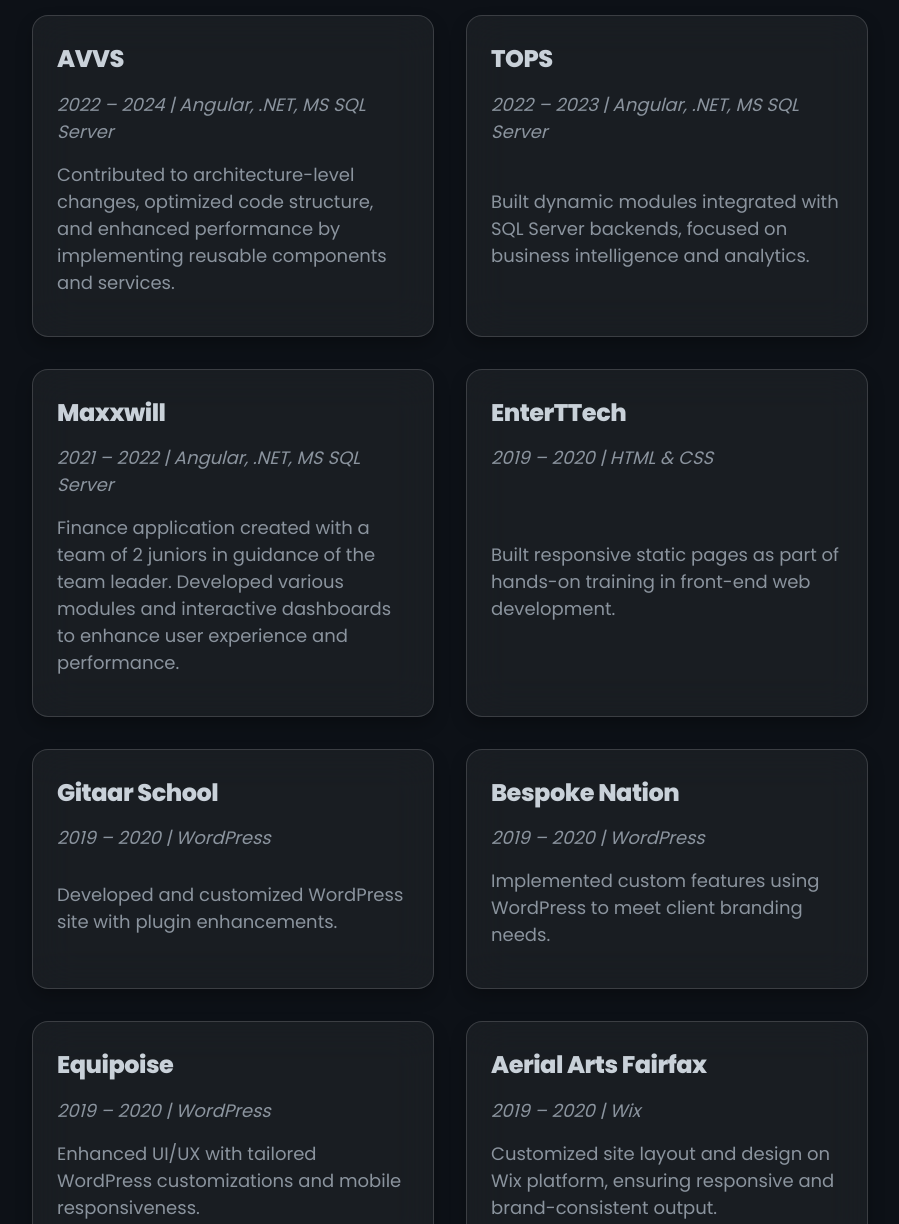
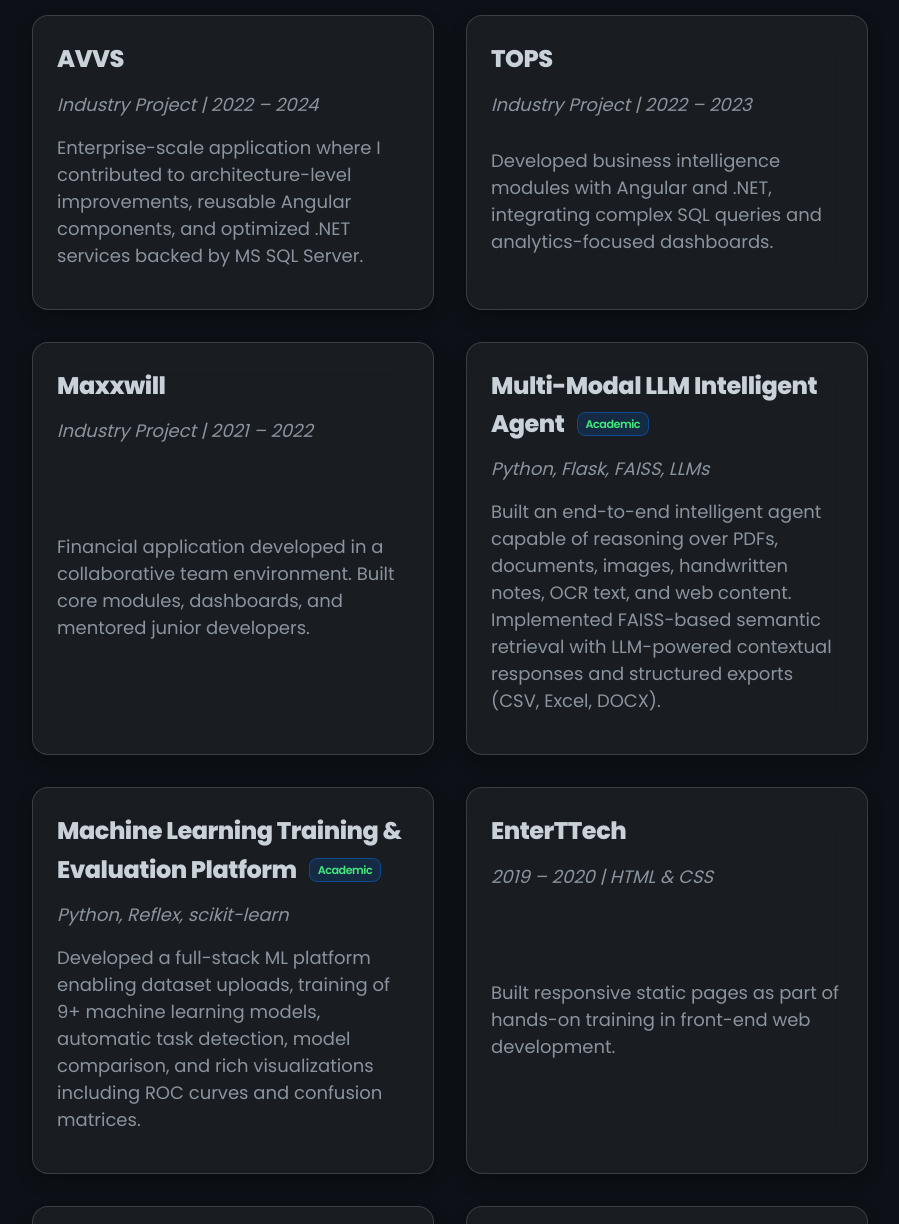
Before and after one commit to riyaapatel/portfolio, a plain HTML site: page index.html in a window 1280 px wide. Shown: the part 2740-3964 px from the top of the page, without its empty margins (190-1089 px from the left). Drawn offline with nearby package versions, Linux system fonts and the light colour scheme.

Commit message:
Update project section with new entries and details

```diff
--- a/index.html
+++ b/index.html
@@ -526,6 +526,22 @@
         padding: 0.3rem 0;
         color: var(--text-primary);
       }
+
+      .badge {
+  font-size: 0.7rem;
+  font-weight: 600;
+  padding: 0.2rem 0.5rem;
+  border-radius: 0.5rem;
+  margin-left: 0.5rem;
+  vertical-align: middle;
+}
+
+.academic-badge {
+  background: rgba(0, 122, 255, 0.15);
+  color: var(--accent-color);
+  border: 1px solid rgba(0, 122, 255, 0.4);
+}
+
     </style>
   </head>
   <body>
@@ -682,34 +698,62 @@
     <section id="projects" class="section">
   <div class="container">
     <h2 class="section-title gradient-text">Projects</h2>
+
     <div class="projects-grid">
-          <!-- Professional Projects (latest first) -->
+      <!-- Industry Projects -->
       <div class="project-card">
         <h3>AVVS</h3>
-            <p><em>2022 – 2024 | Angular, .NET, MS SQL Server</em></p>
+        <p><em>Industry Project | 2022 – 2024</em></p>
         <p>
-              Contributed to architecture-level changes, optimized code
-              structure, and enhanced performance by implementing reusable
-              components and services.
+          Enterprise-scale application where I contributed to architecture-level
+          improvements, reusable Angular components, and optimized .NET services
+          backed by MS SQL Server.
         </p>
       </div>
 
       <div class="project-card">
         <h3>TOPS</h3>
-            <p><em>2022 – 2023 | Angular, .NET, MS SQL Server</em></p>
+        <p><em>Industry Project | 2022 – 2023</em></p>
         <p>
-              Built dynamic modules integrated with SQL Server backends, focused
-              on business intelligence and analytics.
+          Developed business intelligence modules with Angular and .NET,
+          integrating complex SQL queries and analytics-focused dashboards.
         </p>
       </div>
 
       <div class="project-card">
         <h3>Maxxwill</h3>
-            <p><em>2021 – 2022 | Angular, .NET, MS SQL Server</em></p>
+        <p><em>Industry Project | 2021 – 2022</em></p>
         <p>
-              Finance application created with a team of 2 juniors in guidance
-              of the team leader. Developed various modules and interactive
-              dashboards to enhance user experience and performance.
+          Financial application developed in a collaborative team environment.
+          Built core modules, dashboards, and mentored junior developers.
+        </p>
+      </div>
+
+      <!-- Academic Projects -->
+      <div class="project-card">
+        <h3>
+          Multi-Modal LLM Intelligent Agent
+          <span class="badge academic-badge">Academic</span>
+        </h3>
+        <p><em>Python, Flask, FAISS, LLMs</em></p>
+        <p>
+          Built an end-to-end intelligent agent capable of reasoning over PDFs,
+          documents, images, handwritten notes, OCR text, and web content.
+          Implemented FAISS-based semantic retrieval with LLM-powered contextual
+          responses and structured exports (CSV, Excel, DOCX).
+        </p>
+      </div>
+
+      <div class="project-card">
+        <h3>
+          Machine Learning Training & Evaluation Platform
+          <span class="badge academic-badge">Academic</span>
+        </h3>
+        <p><em>Python, Reflex, scikit-learn</em></p>
+        <p>
+          Developed a full-stack ML platform enabling dataset uploads, training of
+          9+ machine learning models, automatic task detection, model comparison,
+          and rich visualizations including ROC curves and confusion matrices.
         </p>
       </div>
 
@@ -735,8 +779,8 @@
         <h3>Bespoke Nation</h3>
         <p><em>2019 – 2020 | WordPress</em></p>
         <p>
-              Implemented custom features using WordPress to meet client
-              branding needs.
+          Implemented custom features using WordPress to meet client branding
+          needs.
         </p>
       </div>
 
@@ -753,26 +797,34 @@
         <h3>Aerial Arts Fairfax</h3>
         <p><em>2019 – 2020 | Wix</em></p>
         <p>
-              Customized site layout and design on Wix platform, ensuring
-              responsive and brand-consistent output.
+          Customized site layout and design on Wix platform, ensuring responsive
+          and brand-consistent output.
         </p>
       </div>
 
       <!-- Freelance Projects -->
       <div class="project-card">
         <h3>
-              <a href="https://www.jiyanshifashion.com/" target="_blank"
-                >Jiyanshi Fashion</a
-              >
+          <a href="https://www.jiyanshifashion.com/" target="_blank">
+            Jiyanshi Fashion
+          </a>
         </h3>
-            <p>Created a stylish website with e-commerce integration in Wix.</p>
+        <p><em>Freelance Project | Wix</em></p>
+        <p>
+          Designed and deployed a fashion e-commerce website with a strong focus
+          on branding, responsiveness, and client requirements.
+        </p>
       </div>
 
       <div class="project-card">
         <h3>
           <a href="https://www.venisons.com/" target="_blank">Venisons</a>
         </h3>
-            <p>Created a stylish website with e-commerce integration in Wix.</p>
+        <p><em>Freelance Project | Wix</em></p>
+        <p>
+          Delivered a production-ready business website emphasizing performance,
+          usability, and visual consistency.
+        </p>
       </div>
     </div>
   </div>
```
Lines whose indentation alone changed are shown as unchanged.
